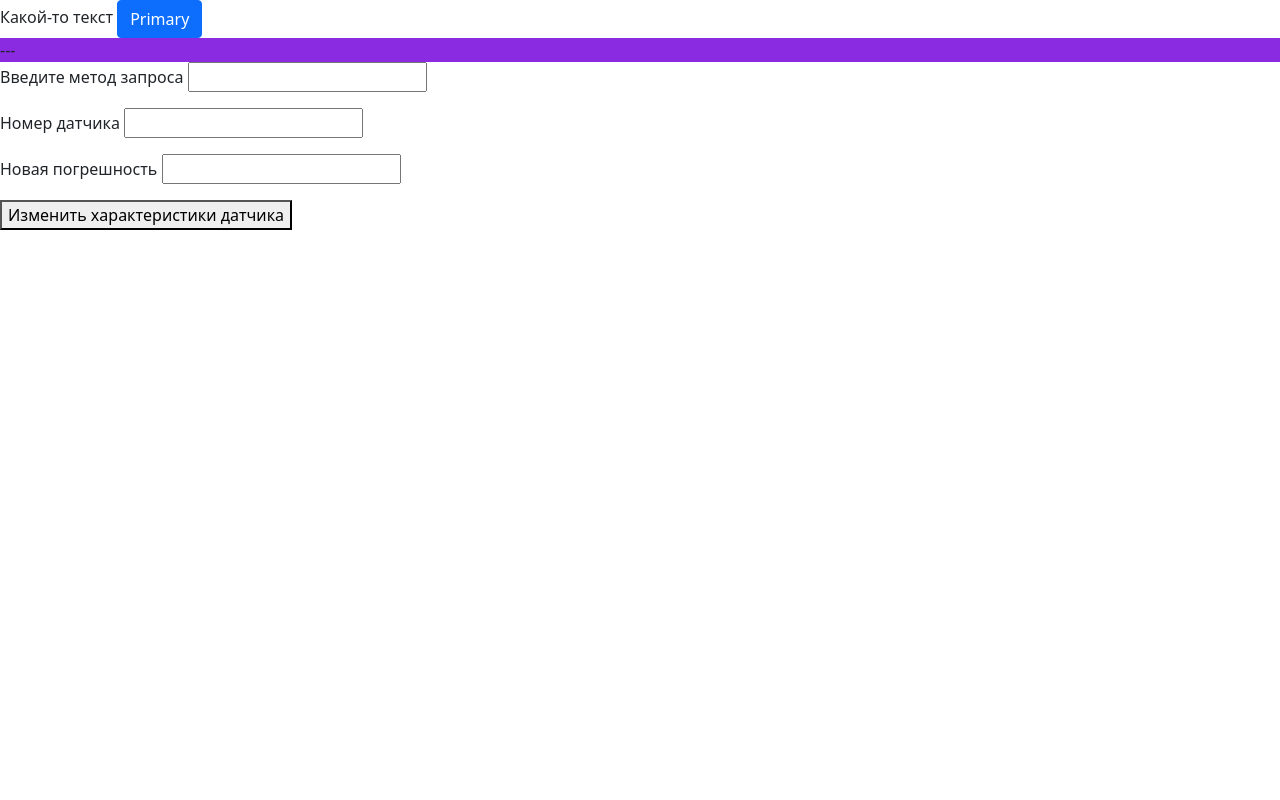
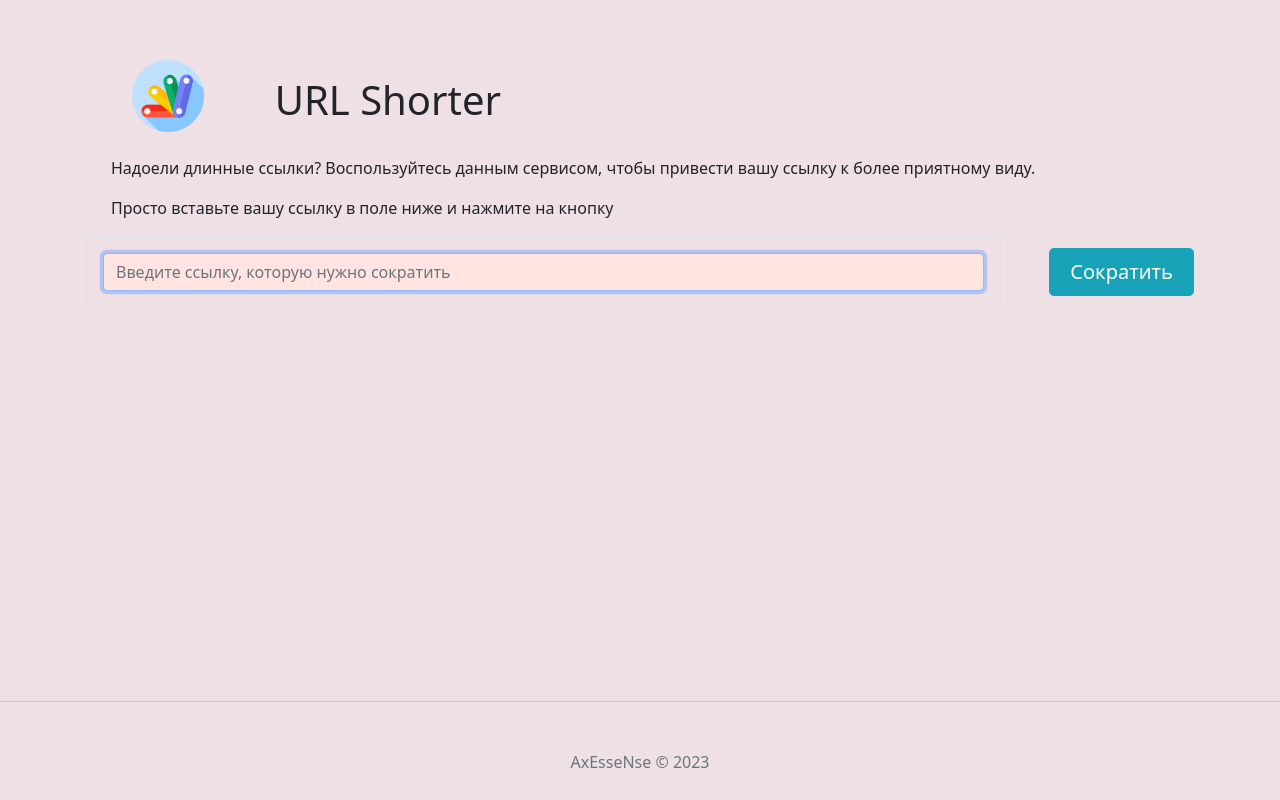
Before and after one commit to AxEsseNse/URL_converter, a Flask app: page /main in a window 1280 px wide. Run offline with Flask 2, Linux system fonts and the light colour scheme; some libraries are stand-ins or nearby versions.

Commit message:
restructuring

```diff
--- a/app.py
+++ b/app.py
@@ -1,14 +1,12 @@
-from flask import Flask, render_template
+from flask import Flask, render_template, request, redirect, jsonify, make_response
 from flask_sqlalchemy import SQLAlchemy
 from datetime import datetime
-from random import choice
+from shorter import create_short_url
 
 
 app = Flask(__name__, static_folder='static')
 app.config['SQLALCHEMY_DATABASE_URI'] = 'postgresql://admin:admin@localhost:5432/url_converter'
 db = SQLAlchemy(app)
-
-
 
 
 class ModelURL(db.Model):
@@ -19,7 +17,7 @@ class ModelURL(db.Model):
     date = db.Column(db.Float, default=datetime.timestamp(datetime.utcnow()))
 
     def __repr__(self):
-        return f"Short_URL: {self.short_url}\nURL: {self.url}\nCreate date: {datetime.fromtimestamp(self.date)}\n<dop: primary_id = {self.id}>>"
+        return f"Short_URL: {self.short_url}\nURL: {self.url}\nCreate date: {datetime.fromtimestamp(self.date)}\n<dop: primary_id = {self.id}>"
 '''
 Создание таблиц по указанным моделям
 '''
@@ -28,45 +26,53 @@ class ModelURL(db.Model):
 # >>>   db.create_all()
 
 
-
-
-database_imitation = {}
-variable_symbols = ['a', 'b', 'c', 'd', 'e', 'f', 'g', 'h', 'i', 'j',
-                    'k', 'l', 'm', 'n', 'o', 'p', 'q', 'r', 's', 't',
-                    'u', 'v', 'w', 'x', 'y', 'z',
-                    'A', 'B', 'C', 'D', 'E', 'F', 'G', 'H', 'I', 'J',
-                    'K', 'L', 'M', 'N', 'O', 'P', 'Q', 'R', 'S', 'T',
-                    'U', 'V', 'W', 'X', 'Y', 'Z',
-                    '0', '1', '2', '3', '4', '5', '6', '7', '8', '9']
-
-
-def create_short_url():
-    result = ''
-    for _ in range(10):
-        result += choice(variable_symbols)
-    return result
-
-def event(URL):
-    for _ in range(2):
-        short_url = create_short_url()
-        temp = database_imitation.get('short_url')
-        if temp is not None:
-            continue
-        database_imitation[short_url] = URL
-        return short_url
-
-
-
-
 # ОБРАБОТЧИКИ СТРАНИЦ
-
-
 
 
 @app.route('/main')
 def index():
     return render_template('index.html')
 
+@app.route('/api', methods=['POST'])
+def event():
+    if request.method == 'POST':
+        html_request = request.get_json()
+        url = html_request['url']
+        try:
+            short_url = create_short_url()
+            db_data = ModelURL.query.filter_by(short_url=short_url).first()
+            if db_data is not None:
+                temp = {'data': None, 'code': '3', 'comment': 'Created short url already using in DataBase'}
+            new_data = ModelURL(short_url=short_url, url=url)
+            db.session.add(new_data)
+            db.session.commit()
+            print('Данные в БД добавлены')
+            temp = {'data': f'http://127.0.0.1:5000/{short_url}', 'code': '1', 'comment': 'Short URL created. Added to DataBase'}
+        except Exception as e:
+            db.session.rollback()
+            temp = {'data': None, 'code': '2', 'comment': 'Error on stage work with DataBase'}
+            print('Ошибка добавления в БД', str(e))
+        content = jsonify(temp)
+        response = make_response(content)
+        response.headers['Content-Type'] = 'application/json'
+        return response
+    #return redirect('/main')
+
+@app.route('/<short_url>')
+def link(short_url):
+    try:
+        db_data = ModelURL.query.filter_by(short_url=short_url).first()
+        if db_data is None:
+            temp = {'data': None, 'code': '12', 'comment': 'There is not this short URL in DataBase'}
+        else:
+            temp = {'data': db_data.url, 'code': '11', 'comment': 'Short URL executed from DataBase'}
+    except Exception as e:
+        temp = {'data': None, 'code': '13', 'comment': 'Error on stage work with DataBase'}
+        print('Ошибка соединения с БД', str(e))
+    if temp['data'] is None:
+        return render_template('wrong.html', data=temp)
+    else:
+        return render_template('success.html', data=temp)
 
 if __name__ == '__main__':
     app.run(debug=True)
--- a/static/JS/main.js
+++ b/static/JS/main.js
@@ -1 +1,39 @@
-console.log('main.js active')
+function mainEvent() {
+    const data = document.getElementById('inputField').value
+
+    obj_for_request = new Object({
+        url: data
+    })
+    fetch('http://127.0.0.1:5000/api', {
+        method: 'POST',
+        headers: {
+        'Content-Type': 'application/json'
+    },
+        body: JSON.stringify(obj_for_request)
+    }).then(response => {
+        return response.json()
+    }).then(server_data => {
+        const short_url = server_data.data
+        const div_for_link = document.getElementById('short_url')
+        const link = document.createElement('a')
+        link.href = short_url
+        link.title = 'Ваша ссылка'
+        link.appendChild(document.createTextNode(short_url))
+        div_for_link.replaceChildren(link)
+        const collapse = document.getElementById('response_collapse')
+        collapse.classList.add("show")
+
+
+    })
+}
+
+function copyURL() {
+    const short_url = document.getElementsByTagName('a')[0].href;
+    hidden_field = document.createElement('input');
+    hidden_field.value = short_url;
+    const dop_div = document.getElementById('hidden_div');
+    dop_div.appendChild(hidden_field);
+    hidden_field.select();
+    document.execCommand('copy');
+    dop_div.removeChild(hidden_field);
+}
--- a/static/css/main.css
+++ /dev/null
@@ -1,157 +0,0 @@
-html, body {
-	font-family: 'Arial';
-	margin: 0;
-	padding: 0;
-	height: 100%;
-	width: 100%;
-	}
-
-
-a {
-	color: #0059b2;
-	text-decoration: none;
-	}
-
-a:hover {
-	color: #CC0000;
-	text-decoration: underline;
-	}
-
-.clear {
-	clear:both;
-	}
-
-ul.mainmenu {
-	list-style:none;
-	background: #3f4137;
-	height: 60px;
-	margin: 0;
-	padding: 0;
-	color: #fdc073;
-	font-size: 20px;
-	overflow: hidden;
-	}
-
-ul.mainmenu li {
-	float: left;
-	margin: 20px 10px 30px 50px;
-	}
-
-ul.mainmenu li.last {
-
-	}
-
-ul.mainmenu li a {
-	color: #fdc073;
-	text-decoration: none;
-	}
-
-ul.mainmenu li a.hover {
-	color: #FDA83D;
-	}
-
-div.content {
-	margin: 10px;
-	}
-
-.form-contact label {
-	display: inline-block;
-	min-width: 80px;
-	}
-
-.form-contact p {
-	margin: 10px 0 10px 0;
-	}
-
-.form-contact input[type=submit], textarea {
-	font-size: 16px;
-	}
-
-.form-contact .invalid {
-	background: #FF9898;
-	}
-
-.form-contact .invalid-feedback {
-	color: #CC0000;
-	}
-
-.flash {
-	padding: 10px;
-	}
-
-.flash.success {
-	border: 1px solid #21DB56;
-	background: #AEFFC5;
-	}
-
-.flash.error {
-	border: 1px solid #FF4343;
-	background: #FF9C9C;
-	}
-
-ul.list-posts {
-	list-style: none;
-	margin: 0;
-	padding: 0;
-	max_width: 600px;
-	}
-
-ul.list-posts li {
-	margin: 20px 0 0 0;
-	border: 1px solid #eee;
-	}
-
-ul.list-posts .title {
-	margin: 0;
-	padding: 5px;
-	background: #eee;
-	}
-
-ul.list-posts .annonce {
-	margin: 0;
-	padding: 10px 5px 10px 5px;
-	}
-
-.profile-ava {
-	width: 130px;
-	text-align: center;
-	overflow: hidden;
-	background: #eee;
-	padding: 10px;
-	}
-
-.profile-ava img {
-	max-width: 150px;
-	height: auto;
-	}
-
-.profile-load {
-	margin-top: 10px;
-	overflow: hidden;
-	max-width: 150px;
-	}
-
-.profile-load input[type=submit], input[type=file] {
-	width: 100%;
-	font-size: 18px;
-	}
-
-.profile-load p {
-	padding: 0;
-	margin: 5px 0 0 0;
-	}
-
-.profile-panel {
-	padding: 0 0 0 10px;
-	}
-
-ul.profile-info {
-	list-style: none;
-	margin: 10px 0 0 0;
-	padding: 0;
-	color: #7E652F;
-	}
-
-ul.profile-info li {
-	margin-top: 10px;
-	}
--- a/templates/index.html
+++ b/templates/index.html
@@ -2,48 +2,55 @@
 <html>
 <head>
     <meta charset="UTF-8">
-    <link type="text/css" href="{{ url_for('static', filename='css/main.css') }}" rel="stylesheet" />
+    <meta name="viewport" content="width=device-width, initial-scale=1">
     <title>URL Converter</title>
+    <link rel="stylesheet" href="https://stackpath.bootstrapcdn.com/bootstrap/5.0.0-alpha1/css/bootstrap.min.css" integrity="sha384-r4NyP46KrjDleawBgD5tp8Y7UzmLA05oM1iAEQ17CSuDqnUK2+k9luXQOfXJCJ4I" crossorigin="anonymous">
+    <link type="text/css" href="{{ url_for('static', filename='CSS/main.css') }}" rel="stylesheet" />
+    <script src="https://cdn.jsdelivr.net/npm/bootstrap@5.0.1/dist/js/bootstrap.bundle.min.js" integrity="sha384-gtEjrD/SeCtmISkJkNUaaKMoLD0//ElJ19smozuHV6z3Iehds+3Ulb9Bn9Plx0x4" crossorigin="anonymous"></script>
     <script src="{{ url_for('static', filename='JS/main.js') }}"></script>
-    <!-- CSS only -->
-    <link rel="stylesheet" href="https://stackpath.bootstrapcdn.com/bootstrap/5.0.0-alpha1/css/bootstrap.min.css" integrity="sha384-r4NyP46KrjDleawBgD5tp8Y7UzmLA05oM1iAEQ17CSuDqnUK2+k9luXQOfXJCJ4I" crossorigin="anonymous">
-    <!-- JavaScript and dependencies -->
-    <script src="https://cdn.jsdelivr.net/npm/popper.js@1.16.0/dist/umd/popper.min.js" integrity="sha384-Q6E9RHvbIyZFJoft+2mJbHaEWldlvI9IOYy5n3zV9zzTtmI3UksdQRVvoxMfooAo" crossorigin="anonymous"></script>
-    <script src="https://stackpath.bootstrapcdn.com/bootstrap/5.0.0-alpha1/js/bootstrap.min.js" integrity="sha384-oesi62hOLfzrys4LxRF63OJCXdXDipiYWBnvTl9Y9/TRlw5xlKIEHpNyvvDShgf/" crossorigin="anonymous"></script>
+    <link rel="icon" href="{{ url_for('static', filename='IMG/favicon.png') }}" sizes="32x32" type="image/png">
 </head>
-<body>
-    Какой-то текст
-    <button type="button" class="btn btn-primary">Primary</button>
-    <div id="proba_outer" style="background-color: blueviolet;">---</div>
-    <p>Введите метод запроса <input type="text" id="method"></input></p>
-    <p>Номер датчика <input type="text" id="sensor"></input></p>
-    <p>Новая погрешность <input type="text" id="data_sensor"></input></p>
-    <p><button onclick="sendPOST()">Изменить характеристики датчика</button></p>
-    <script>
-        function sendPOST() {
-            const temp_method = document.getElementById('method').value
-            const temp_sensor = document.getElementById('sensor').value
-            const temp_data = document.getElementById('data_sensor').value
-
-            obj_for_request = new Object({
-                name: temp_sensor,
-                data: temp_data
-            })
-            fetch('http://127.0.0.1:5000/todolist/proba/', {
-                method: temp_method,
-                headers: {
-                'Content-Type': 'application/json'
-            },
-                body: JSON.stringify(obj_for_request)
-            }).then(response => {
-                console.log(response)
-                const otvet = response.json()
-                console.log(otvet)
-                const field = document.getElementById('proba_outer')
-                console.log(field)
-                field.innerHTML = 'Данные датчика изменены'
-            })
-        }
-        </script>
+<body class="text-center" style="background-color: #EEE0E5";">
+    <div class="container" style="padding-top: 60px;">
+        <div class="row" style="align-items: center;">
+            <div class="col-2">
+                <img class="mb-4" src="{{ url_for('static', filename='IMG/logo.png') }}" alt="URl" width="72" height="72">
+            </div>
+            <div class="col-10">
+                <p class="text-left" style="font-size: 40px;">URL Shorter</p>
+            </div>
+        </div>
+    </div>
+    <div class="container text-left">
+        <div class="row" style="padding-left: 25px;">
+            <p>Надоели длинные ссылки? Воспользуйтесь данным сервисом, чтобы привести вашу ссылку к более приятному виду.</p>
+            <p>Просто вставьте вашу ссылку в поле ниже и нажмите на кнопку</p>
+        </div>
+        <div class="row gx-5" style="align-items: center;">
+            <div class="col-10">
+                <div class="p-3 border">
+                    <input type="text" class="form-control" style="background-color: #FFE4E1;" id="inputField" placeholder="Введите ссылку, которую нужно сократить" required="" autofocus="">
+                </div>
+            </div>
+            <div class="col-2">
+                <button class="btn btn-lg btn-info btn-block" onclick="mainEvent()">Сократить</button>
+            </div>
+        </div>
+        <div class="row gx-5 collapse" id="response_collapse" style="align-items: center;">
+            <div class="container col-3" style="font-size: 30px; margin-left: 50px; padding-left: 30px; width: 450px; height: 50px; border-radius: 30px 0px 30px 10px; background-color: burlywood;">
+                <div id="short_url">
+                    <a id="link"></a>
+                </div>
+            </div>
+            <div class="col-2">
+                <button class="btn btn-lg btn-secondary btn-block" onclick="copyURL()">копировать</button>
+            </div>
+            <div class="col-5"></div>
+        </div>
+    </div>
+    <div id="hidden_div"></div>
+    <div class="text-center" style="bottom: 10px; position: absolute; width: 100%; vertical-align: middle; border-top: 1px solid #C1CDCD;">
+        <p class="mt-5 mb-3 text-muted">AxEsseNse &copy; 2023</p>
+    </div>
 </body>
 </html>
```
Also changed, not shown: shorter.py (added, +16 -0 lines), static/JS/wrong.js (added, +20 -0 lines), templates/success.html (added, +33 -0 lines), templates/wrong.html (added, +34 -0 lines), static/IMG/favicon.png (added), static/IMG/logo.png (added).
